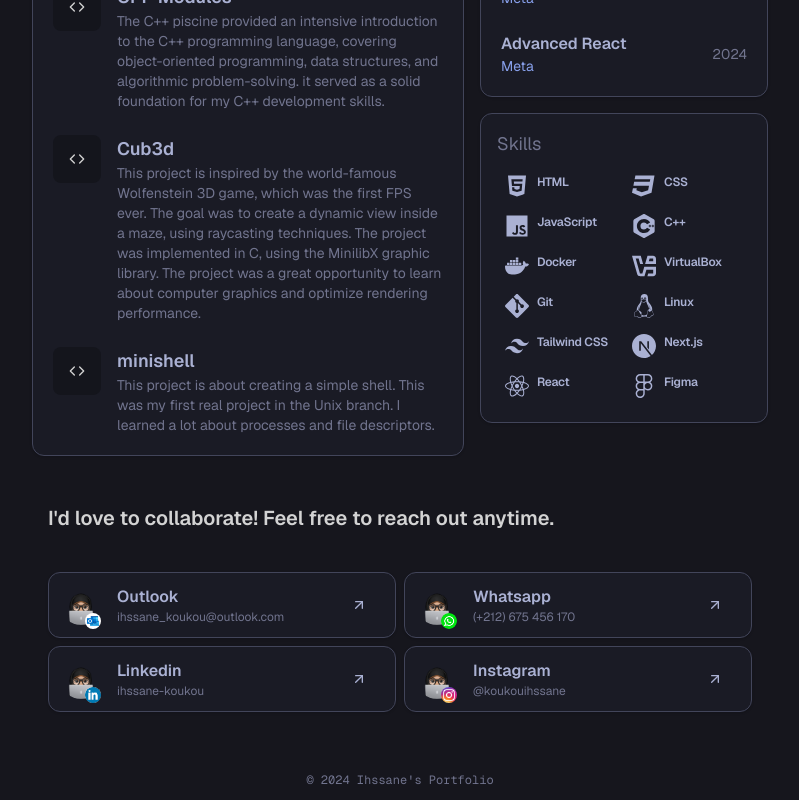
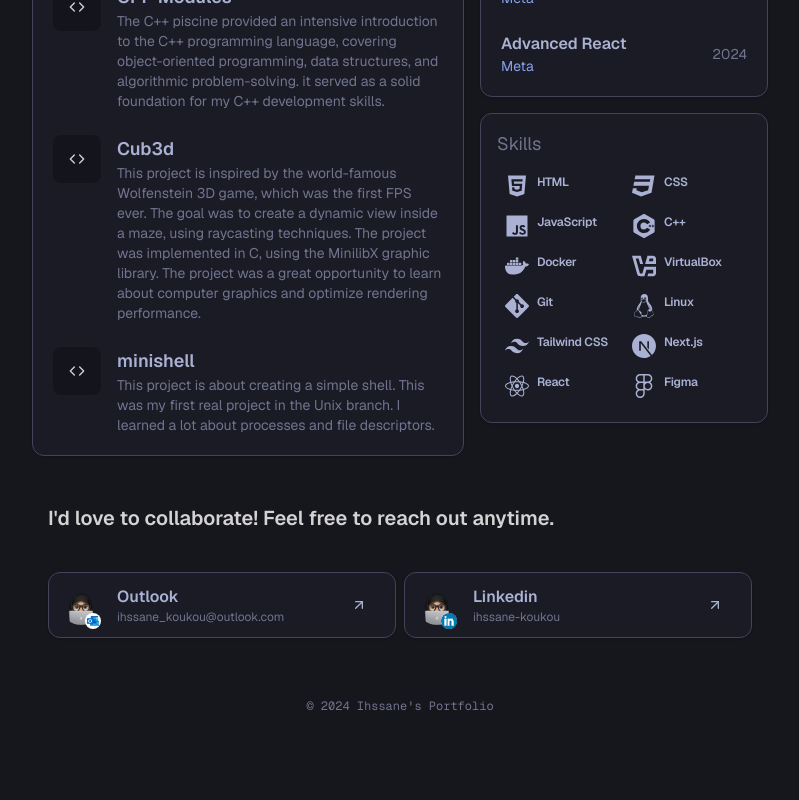
Before and after one commit to koukouihssane/My-Portfolio, a Next.js app: page / in a window 1280 px wide. Shown: the part 1134-1934 px from the top of the page, without its empty margins (240-1039 px from the left). After the commit the page ends 1860 px from the top, so only its background shows below. Built offline with nearby package versions, Linux system fonts and the light colour scheme; a web font is replaced by a local one.

Commit message:
Refactor ContactCard component to remove unused Instagram and Whatsapp links

```diff
--- a/app/components/ContactCard.tsx
+++ b/app/components/ContactCard.tsx
@@ -20,14 +20,14 @@ const ContactCard = () => {
               description="ihssane_koukou@outlook.com"
             />
           </Link>
-          <Link href="https://wa.me/+212675456170">
+          {/* <Link href="https://wa.me/+212675456170">
             <Contact
               name="Whatsapp"
               image="/avatar.png"
               mediumImage="/whatsapp.webp"
               description="(+212) 675 456 170"
             />
-          </Link>
+          </Link> */}
           <Link href="https://www.linkedin.com/in/ihssane-koukou">
             <Contact
               name="Linkedin"
@@ -36,14 +36,14 @@ const ContactCard = () => {
               description="ihssane-koukou"
             />
           </Link>
-          <Link href="https://www.instagram.com/koukouihssane/">
+          {/* <Link href="https://www.instagram.com/koukouihssane/">
             <Contact
               name="Instagram"
               image="/avatar.png"
               mediumImage="/Instagram.png"
               description="@koukouihssane"
             />
-          </Link>
+          </Link> */}
         </div>
       </div>
     </Section>
```
